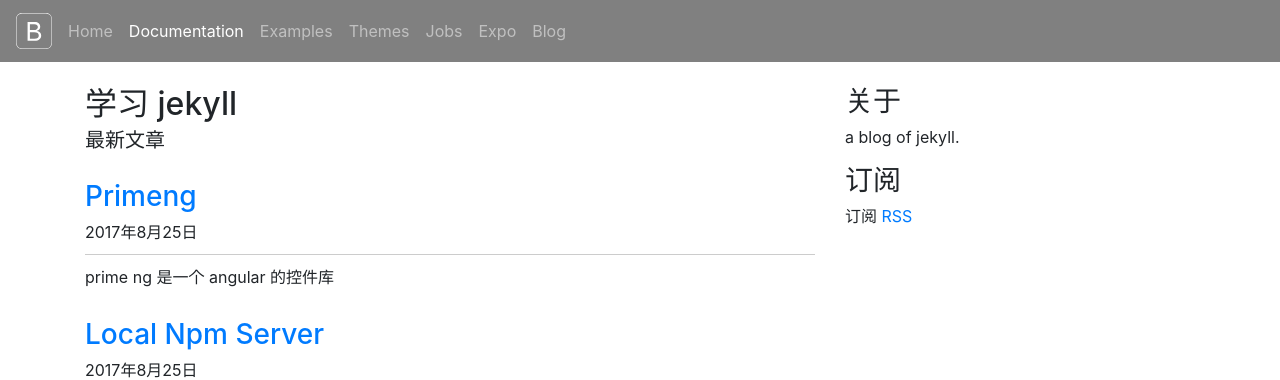
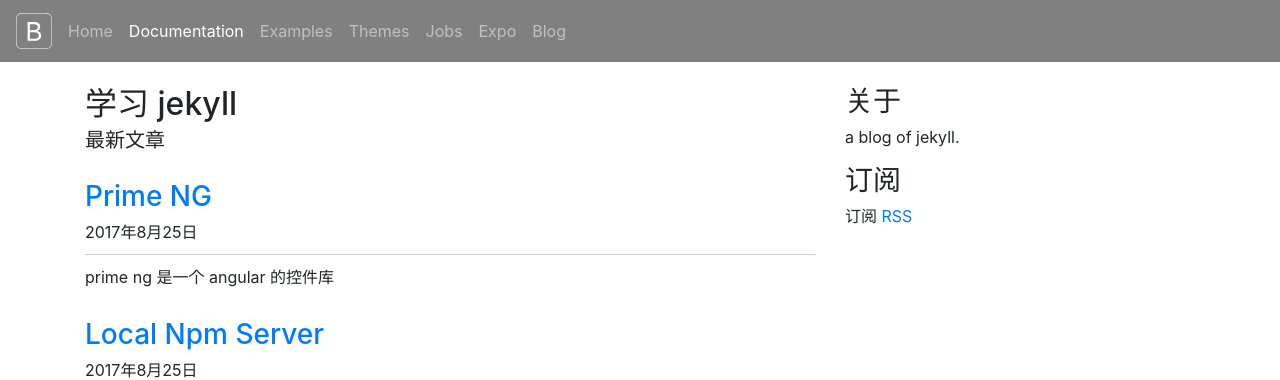
Before and after one commit to haoguanjun/jekyll, a Jekyll site: the page built from index.html, in a window 1280 px wide. Shown: the top 380 px of the page. Built offline with Jekyll 4.4.1, drawn with Linux system fonts in a browser that asks for light colours; the list of posts is cut into pages by our own code.

Commit message:
Update 2017-08-25-primeng.md

```diff
--- a/_posts/2017-08-25-primeng.md
+++ b/_posts/2017-08-25-primeng.md
@@ -1,5 +1,6 @@
 ---
 layout: post
+title: Prime NG
 description: prime ng 是一个 angular 的控件库
 ---
 
```
